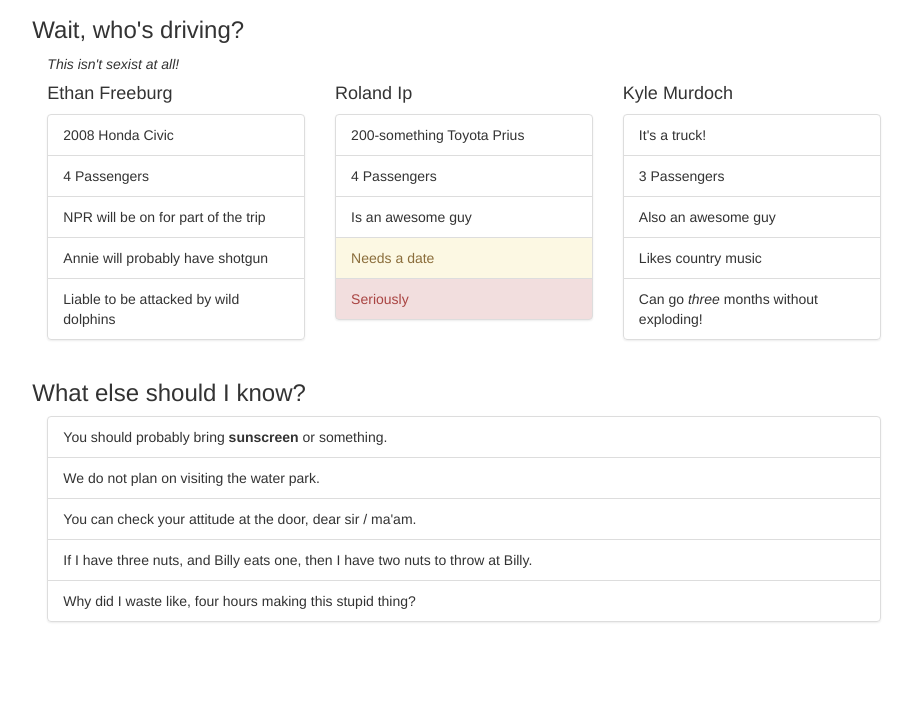
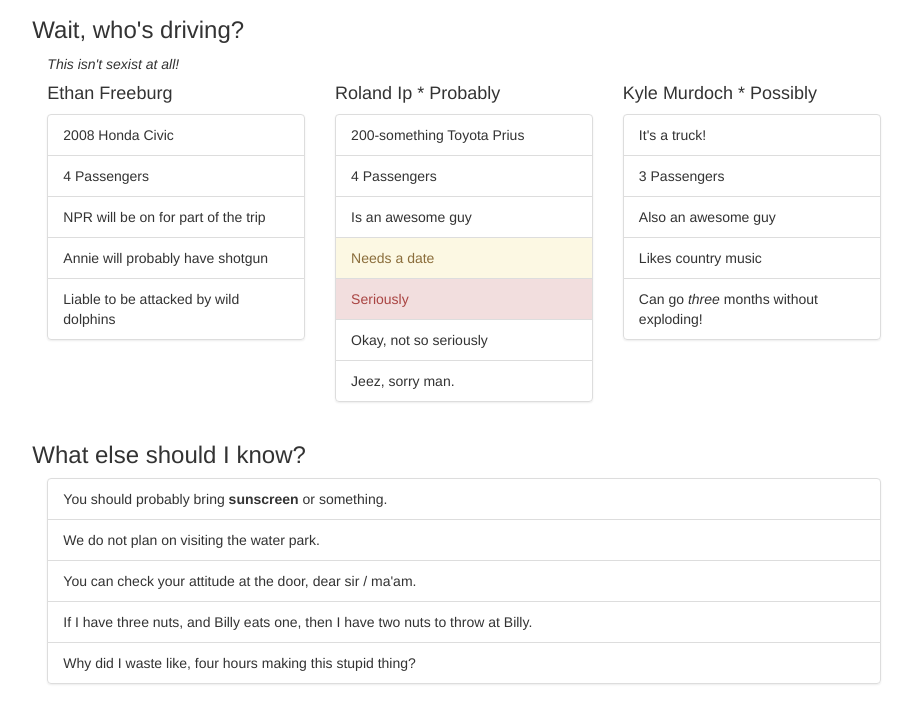
Before and after one commit to freeburgernator/EventsPage, a plain HTML site: page index.html in a window 1280 px wide. Shown: the part 2327-3031 px from the top of the page, without its empty margins (176-1088 px from the left). Before the commit the page ends 2969 px from the top, so only its background shows below. Drawn offline with nearby package versions, Linux system fonts and the light colour scheme.

Commit message:
Updates Drivers

```diff
--- a/index.html
+++ b/index.html
@@ -174,17 +174,19 @@
 							</ul>
 						</div>
 						<div class='col-sm-4'>
-							<h4>Roland Ip</h4>
+							<h4>Roland Ip * Probably</h4>
 							<ul class="list-group">
 								<li class="list-group-item">200-something Toyota Prius</li>
 								<li class="list-group-item">4 Passengers</li>
 								<li class="list-group-item">Is an awesome guy</li>
 								<li class="list-group-item list-group-item-warning">Needs a date</li>
 								<li class="list-group-item list-group-item-danger">Seriously</li>
+								<li class="list-group-item">Okay, not so seriously</li>
+								<li class="list-group-item">Jeez, sorry man.</li>
 							</ul>
 						</div>
 						<div class='col-sm-4'>
-							<h4>Kyle Murdoch</h4>
+							<h4>Kyle Murdoch * Possibly</h4>
 							<ul class="list-group">
 								<li class="list-group-item">It's a truck!</li>
 								<li class="list-group-item">3 Passengers</li>
```
